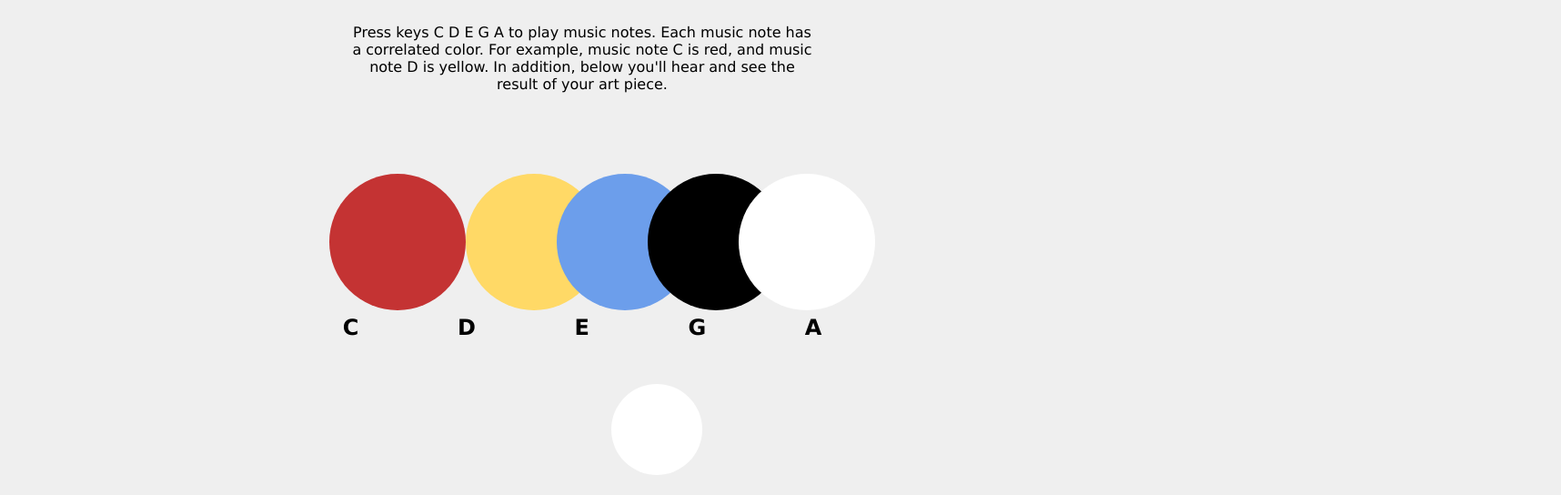
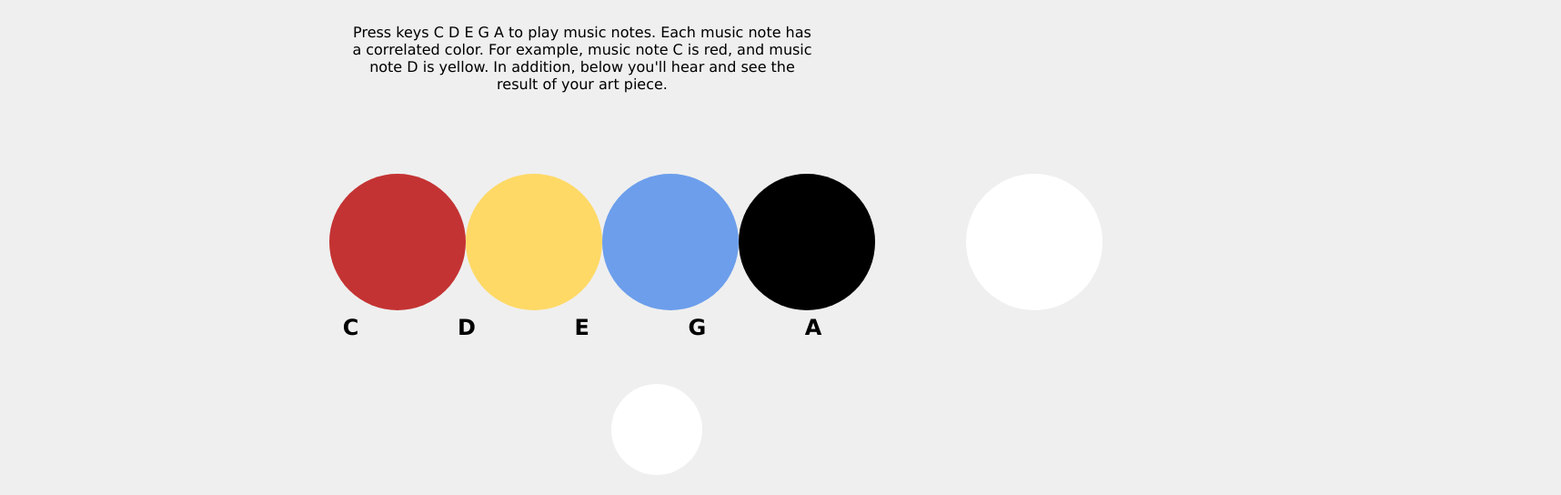
Before and after one commit to tlee07/palette, a plain HTML site: page index.html in a window 1280 px wide. Shown: the part 156-700 px from the top of the page at 91% size, 1716 px wide, since content can reach past the window. Drawn offline with Linux system fonts and the light colour scheme.

Commit message:
Update index.html

```diff
--- a/index.html
+++ b/index.html
@@ -57,12 +57,12 @@ h3{
 
 
 
-<svg style="text-align:center;" width="800" height="200">
+<svg style="text-align:center;" width="1000" height="200">
   <circle cx="75" cy="100" r="75" fill="rgb(196,51,51)" value="PLAY" onclick="playC()"/>
   <circle cx="225" cy="100" r="75" fill="rgb(255,217,102)" value="PLAY" onclick="playD()"/>
-  <circle cx="325" cy="100" r="75" fill="#6C9EEB" value="PLAY" onclick="playE()"/>
-  <circle cx="425" cy="100" r="75" fill="#000000" value="PLAY" onclick="playG()"/>
-  <circle cx="525" cy="100" r="75" fill="#FFFFFF" value="PLAY" onclick="playA()"/>
+  <circle cx="375" cy="100" r="75" fill="#6C9EEB" value="PLAY" onclick="playE()"/>
+  <circle cx="525" cy="100" r="75" fill="#000000" value="PLAY" onclick="playG()"/>
+  <circle cx="775" cy="100" r="75" fill="#FFFFFF" value="PLAY" onclick="playA()"/>
 </svg>
 
 
```
